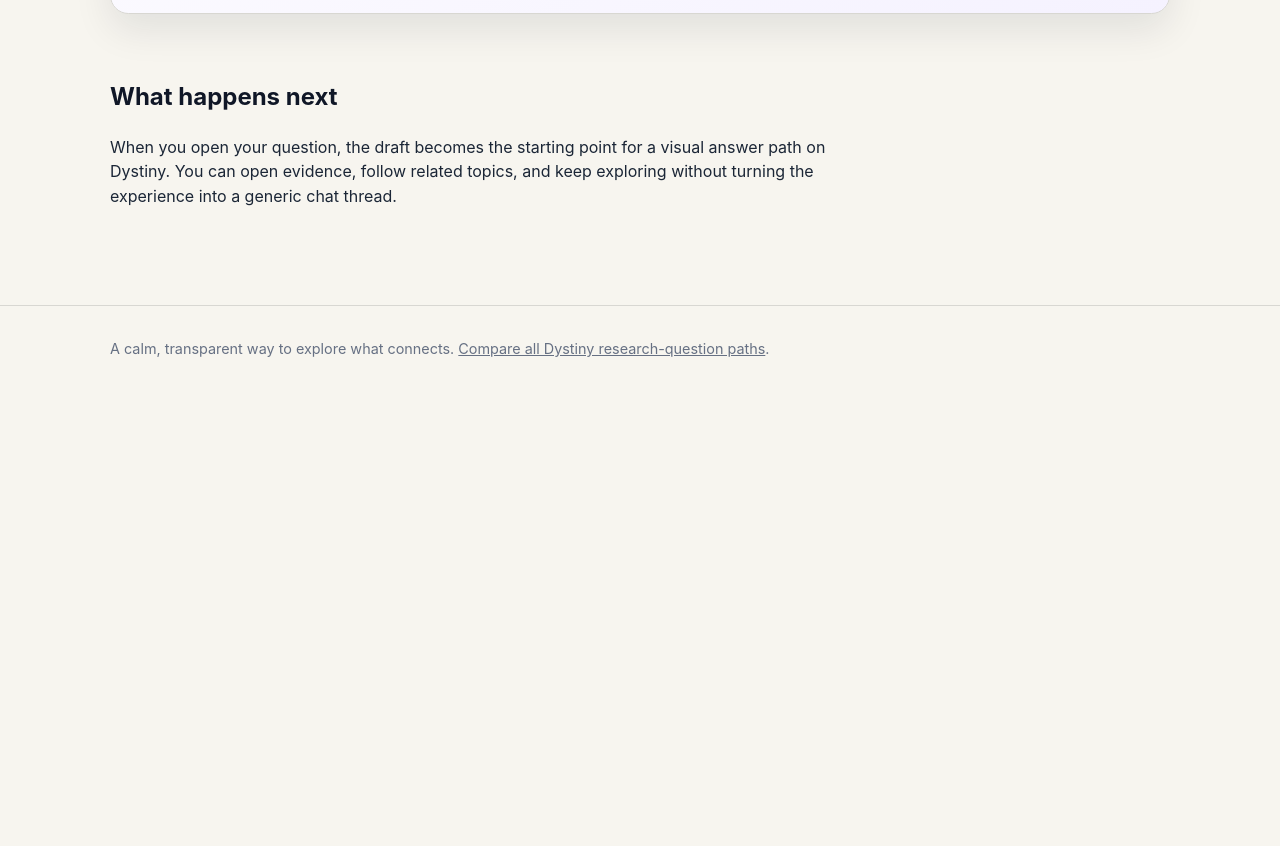
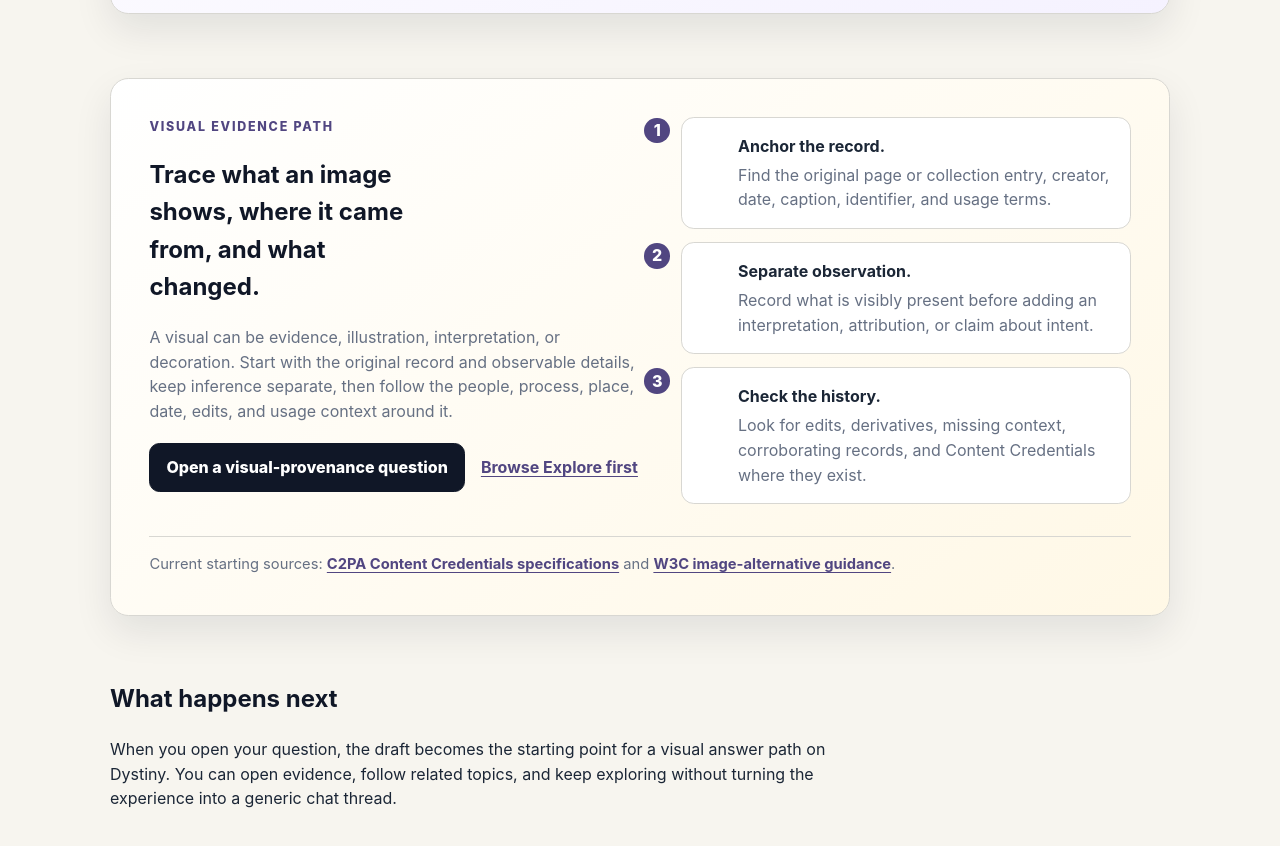
Before and after one commit to Evolved-Designs/dystiny-question-preflight, a website: page index.html in a window 1280 px wide. Shown: the part 3533-4379 px from the top of the page. Before the commit the page ends 3941 px from the top, so only its background shows below. Drawn offline with Linux system fonts and the light colour scheme.

Commit message:
Add visual provenance research path

```diff
--- a/index.html
+++ b/index.html
@@ -122,6 +122,24 @@
       <p class="event-sources">Current starting sources: <a href="https://docs.stripe.com/payments/checkout">Stripe Checkout documentation</a> and <a href="https://www.w3.org/WAI/WCAG22/Understanding/target-size-minimum.html">W3C target-size guidance</a>.</p>
     </section>
 
+    <section class="media-path shell" aria-labelledby="media-heading">
+      <div>
+        <p class="eyebrow">Visual evidence path</p>
+        <h2 id="media-heading">Trace what an image shows, where it came from, and what changed.</h2>
+        <p>A visual can be evidence, illustration, interpretation, or decoration. Start with the original record and observable details, keep inference separate, then follow the people, process, place, date, edits, and usage context around it.</p>
+        <div class="media-actions">
+          <a class="button" href="https://dystiny.com/answer/?q=How%20should%20a%20researcher%20evaluate%20the%20provenance%20and%20context%20of%20a%20digital%20image%3F%20Separate%20observable%20details%20from%20interpretation%2C%20then%20check%20the%20original%20record%2C%20creator%2C%20date%2C%20edits%2C%20usage%20rights%2C%20and%20available%20Content%20Credentials.&amp;utm_source=github_pages&amp;utm_medium=owned_tool&amp;utm_campaign=question_preflight&amp;utm_content=visual_provenance_path">Open a visual-provenance question</a>
+          <a href="https://dystiny.com/explore/?utm_source=github_pages&amp;utm_medium=owned_tool&amp;utm_campaign=question_preflight&amp;utm_content=visual_provenance_explore">Browse Explore first</a>
+        </div>
+      </div>
+      <ol class="media-steps">
+        <li><strong>Anchor the record.</strong><span>Find the original page or collection entry, creator, date, caption, identifier, and usage terms.</span></li>
+        <li><strong>Separate observation.</strong><span>Record what is visibly present before adding an interpretation, attribution, or claim about intent.</span></li>
+        <li><strong>Check the history.</strong><span>Look for edits, derivatives, missing context, corroborating records, and Content Credentials where they exist.</span></li>
+      </ol>
+      <p class="media-sources">Current starting sources: <a href="https://spec.c2pa.org/specifications/">C2PA Content Credentials specifications</a> and <a href="https://www.w3.org/WAI/tutorials/images/">W3C image-alternative guidance</a>.</p>
+    </section>
+
     <section class="why shell">
       <h2>What happens next</h2>
       <p>When you open your question, the draft becomes the starting point for a visual answer path on Dystiny. You can open evidence, follow related topics, and keep exploring without turning the experience into a generic chat thread.</p>
--- a/styles.css
+++ b/styles.css
@@ -103,6 +103,18 @@
 .event-steps span { color: var(--muted); }
 .event-sources { grid-column: 1 / -1; margin: 0; padding-top: 1rem; border-top: 1px solid var(--line); font-size: .92rem; }
 .event-sources a { color: var(--violet-dark); font-weight: 750; text-underline-offset: .18em; }
+.media-path { display: grid; grid-template-columns: 1fr .9fr; gap: 2rem; margin-bottom: 4rem; padding: clamp(1.5rem, 4vw, 2.4rem); border: 1px solid var(--line); border-radius: 1.15rem; background: linear-gradient(145deg, #fff 0%, #fff8e6 100%); box-shadow: 0 16px 38px rgba(16,23,39,.09); }
+.media-path .eyebrow { color: var(--violet-dark); }
+.media-path h2 { max-width: 18ch; color: var(--night); }
+.media-path p { color: var(--muted); }
+.media-actions { display: flex; flex-wrap: wrap; gap: .8rem 1rem; align-items: center; margin-top: 1.2rem; }
+.media-actions > a:not(.button) { color: var(--violet-dark); font-weight: 750; text-underline-offset: .18em; }
+.media-steps { display: grid; gap: .8rem; margin: 0; padding: 0; list-style: none; counter-reset: media-step; }
+.media-steps li { position: relative; display: grid; gap: .25rem; padding: 1rem 1rem 1rem 3.5rem; border: 1px solid var(--line); border-radius: .8rem; background: #fff; counter-increment: media-step; }
+.media-steps li::before { content: counter(media-step); position: absolute; margin-left: -2.35rem; display: grid; width: 1.6rem; height: 1.6rem; place-items: center; border-radius: 50%; background: var(--violet-dark); color: #fff; font-weight: 800; }
+.media-steps span { color: var(--muted); }
+.media-sources { grid-column: 1 / -1; margin: 0; padding-top: 1rem; border-top: 1px solid var(--line); font-size: .92rem; }
+.media-sources a { color: var(--violet-dark); font-weight: 750; text-underline-offset: .18em; }
 .why { padding-bottom: 5rem; }
 footer { padding: 2rem 0 3rem; border-top: 1px solid var(--line); color: var(--muted); font-size: .9rem; }
 
@@ -110,7 +122,7 @@
   .workspace { grid-template-columns: 1fr; }
   .example-grid { grid-template-columns: 1fr; }
   .evidence-choice { grid-template-columns: 1fr; }
-  .creative-path, .event-path { grid-template-columns: 1fr; }
+  .creative-path, .event-path, .media-path { grid-template-columns: 1fr; }
   .nav { align-items: flex-start; flex-direction: column; }
 }
 
```
Also changed, not shown: tests/check-files.mjs (+6 -0 lines).
